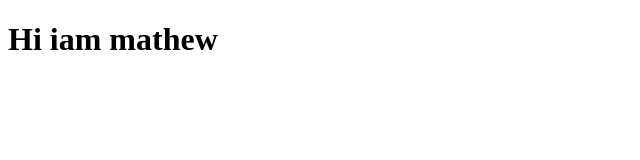
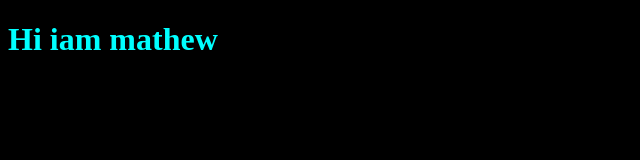
Before and after one commit to dhinajobby/Tink-Her-Hack-Dhina, a plain HTML site: page index.html in a window 1280 px wide. Shown: the whole page, without its empty margins (0-640 px from the left). Drawn offline with Linux system fonts and the light colour scheme.

Commit message:
ghskhkjshjsklxhj

```diff
--- a/index.html
+++ b/index.html
@@ -5,7 +5,7 @@
     <meta name="viewport" content="width=device-width, initial-scale=1.0">
     <title>Document</title>
 </head>
-<body>
-    <h1>Hi iam mathew</h1>
+<body style="background-color: black;">
+    <h1 style="color: aqua;">Hi iam mathew</h1>
 </body>
 </html>
```
